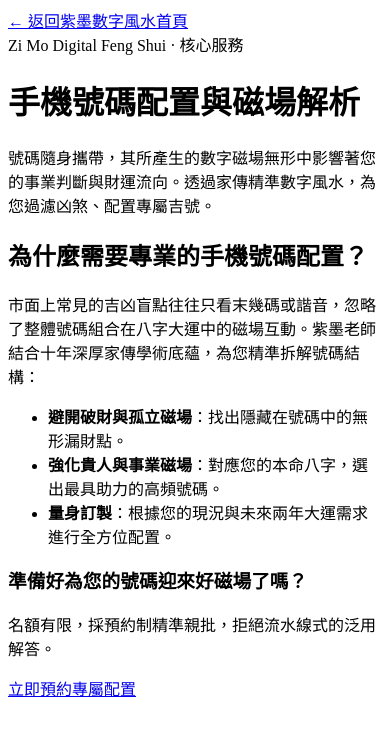
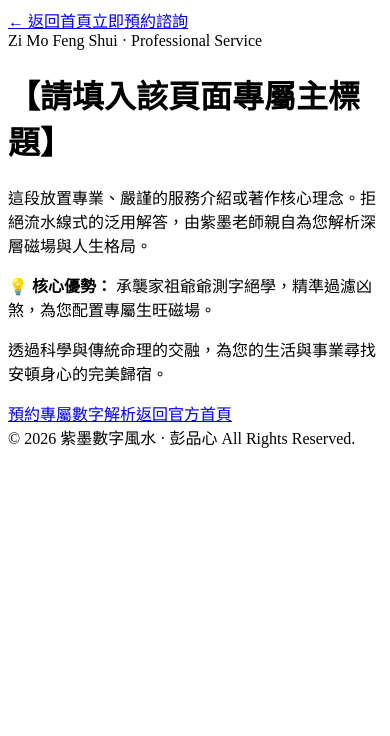
Before and after one commit to pengpinxin/-zimo-digital-fengshui, a Next.js app: page /phone in a window 390 px wide. Shown: the top 736 px of the page. Built offline with nearby package versions, Linux system fonts and the light colour scheme.

Commit message:
Rename PhonePage to ServicePage and update layout

```diff
--- a/app/phone/page.js
+++ b/app/phone/page.js
@@ -1,61 +1,72 @@
-import React from 'react';
 import Link from 'next/link';
 
-export default function PhonePage() {
+export default function ServicePage() {
   return (
-    <main className="min-h-screen bg-[#1A110B] text-[#F3EFEA] px-6 py-12 md:py-20">
-      <div className="max-w-3xl mx-auto space-y-8">
-
-        {/* 返回首頁導覽 */}
-        <div className="text-sm">
-          <Link href="/" className="text-[#C59B27] hover:underline flex items-center gap-2">
-            ← 返回紫墨數字風水首頁
+    <main className="min-h-screen bg-[#1A110B] text-[#E6D5C3] px-6 py-12 flex flex-col items-center">
+      {/* 頂部導覽列 / 返回預約按鈕 */}
+      <div className="w-full max-w-3xl flex justify-between items-center mb-10 border-b border-[#C59B27]/30 pb-4">
+        <Link
+          href="/"
+          className="text-sm tracking-widest text-[#C59B27] hover:text-[#f3d06b] transition-colors flex items-center gap-2"
+        >
+          ← 返回首頁
+        </Link>
+        <Link
+          href="/#booking"
+          className="px-4 py-2 bg-[#C59B27] text-[#1A110B] font-medium text-sm rounded tracking-wider hover:bg-[#e2b13c] transition-all shadow-md"
+        >
+          立即預約諮詢
         </Link>
       </div>
 
-        {/* 標題區 */}
-        <header className="border-b border-[#C59B27]/40 pb-6 space-y-3">
-          <span className="text-xs uppercase tracking-widest text-[#C59B27] font-semibold">
-            Zi Mo Digital Feng Shui · 核心服務
-          </span>
-          <h1 className="text-3xl md:text-4xl font-bold tracking-wide">
-            手機號碼配置與磁場解析
+      {/* 核心內容區塊 */}
+      <div className="w-full max-w-3xl bg-[#241810] border border-[#C59B27]/40 rounded-lg p-8 md:p-12 shadow-2xl relative overflow-hidden">
+        {/* 裝飾性金邊光暈 */}
+        <div className="absolute top-0 right-0 w-32 h-32 bg-[#C59B27]/5 rounded-full blur-2xl pointer-events-none"></div>
+
+        {/* 頁面標題 */}
+        <div className="text-center mb-8">
+          <span className="text-xs uppercase tracking-widest text-[#C59B27] block mb-2">Zi Mo Feng Shui · Professional Service</span>
+          <h1 className="text-3xl md:text-4xl font-serif text-[#F5E6CC] tracking-wide mb-4">
+            【請填入該頁面專屬主標題】
           </h1>
-          <p className="text-gray-300 leading-relaxed text-sm md:text-base">
-            號碼隨身攜帶，其所產生的數字磁場無形中影響著您的事業判斷與財運流向。透過家傳精準數字風水，為您過濾凶煞、配置專屬吉號。
+          <div className="w-16 h-[2px] bg-[#C59B27] mx-auto"></div>
+        </div>
+
+        {/* 內文排版 */}
+        <div className="space-y-6 text-base md:text-lg leading-relaxed text-[#D4C3B3] font-light mb-10">
+          <p>
+            這段放置專業、嚴謹的服務介紹或著作核心理念。拒絕流水線式的泛用解答，由紫墨老師親自為您解析深層磁場與人生格局。
           </p>
-        </header>
+          <div className="bg-[#1A110B] border-l-2 border-[#C59B27] p-4 text-sm text-[#C59B27]">
+            💡 <strong>核心優勢：</strong> 承襲家祖爺爺測字絕學，精準過濾凶煞，為您配置專屬生旺磁場。
+          </div>
+          <p>
+            透過科學與傳統命理的交融，為您的生活與事業尋找安頓身心的完美歸宿。
+          </p>
+        </div>
 
-        {/* 核心內容區 */}
-        <section className="space-y-6 text-gray-300 leading-relaxed text-sm md:text-base">
-          <h2 className="text-xl font-semibold text-[#C59B27]">為什麼需要專業的手機號碼配置？</h2>
-          <p>
-            市面上常見的吉凶盲點往往只看末幾碼或諧音，忽略了整體號碼組合在八字大運中的磁場互動。紫墨老師結合十年深厚家傳學術底蘊，為您精準拆解號碼結構：
-          </p>
-          <ul className="list-disc pl-5 space-y-2 text-gray-300">
-            <li><strong>避開破財與孤立磁場</strong>：找出隱藏在號碼中的無形漏財點。</li>
-            <li><strong>強化貴人與事業磁場</strong>：對應您的本命八字，選出最具助力的高頻號碼。</li>
-            <li><strong>量身訂製</strong>：根據您的現況與未來兩年大運需求進行全方位配置。</li>
-          </ul>
-        </section>
-
-        {/* 預約與行動呼籲區 */}
-        <div className="border border-[#C59B27]/60 bg-[#1A110B]/80 p-8 rounded-lg text-center space-y-4">
-          <h3 className="text-xl font-semibold text-[#F3EFEA]">準備好為您的號碼迎來好磁場了嗎？</h3>
-          <p className="text-sm text-gray-400">
-            名額有限，採預約制精準親批，拒絕流水線式的泛用解答。
-          </p>
-          <div>
+        {/* 底部強效轉換按鈕群 */}
+        <div className="flex flex-col sm:flex-row gap-4 justify-center items-center pt-6 border-t border-[#C59B27]/20">
           <Link
-              href="/contact"
-              className="inline-block bg-[#C59B27] text-[#1A110B] font-bold px-8 py-3 rounded tracking-wider hover:bg-[#d4a72c] transition-colors"
+            href="/#booking"
+            className="w-full sm:w-auto text-center px-8 py-3 bg-[#C59B27] text-[#1A110B] font-medium tracking-wider rounded hover:bg-[#e2b13c] transition-all shadow-lg"
           >
-              立即預約專屬配置
+            預約專屬數字解析
+          </Link>
+          <Link
+            href="/"
+            className="w-full sm:w-auto text-center px-8 py-3 border border-[#C59B27]/50 text-[#C59B27] tracking-wider rounded hover:bg-[#C59B27]/10 transition-all"
+          >
+            返回官方首頁
           </Link>
         </div>
       </div>
 
-      </div>
+      {/* 頁尾版權 */}
+      <footer className="mt-16 text-xs text-[#8C7A6B] tracking-widest text-center">
+        © 2026 紫墨數字風水 · 彭品心 All Rights Reserved.
+      </footer>
     </main>
   );
 }
```
Lines whose indentation alone changed are shown as unchanged.
